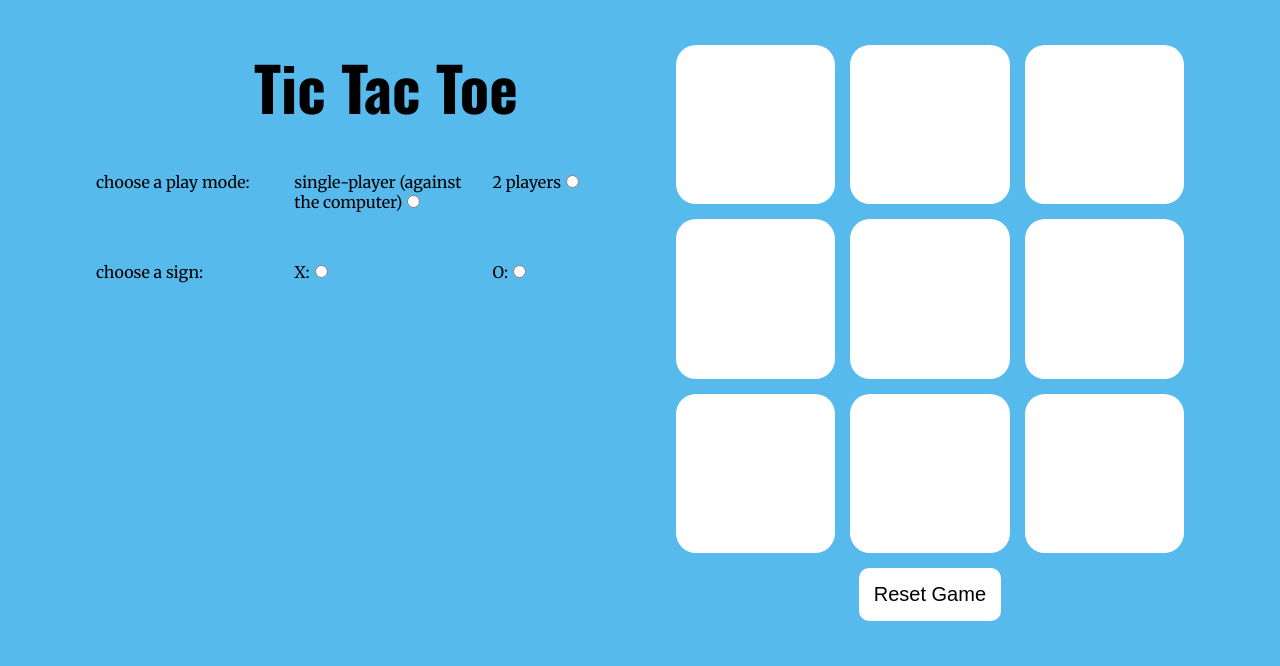
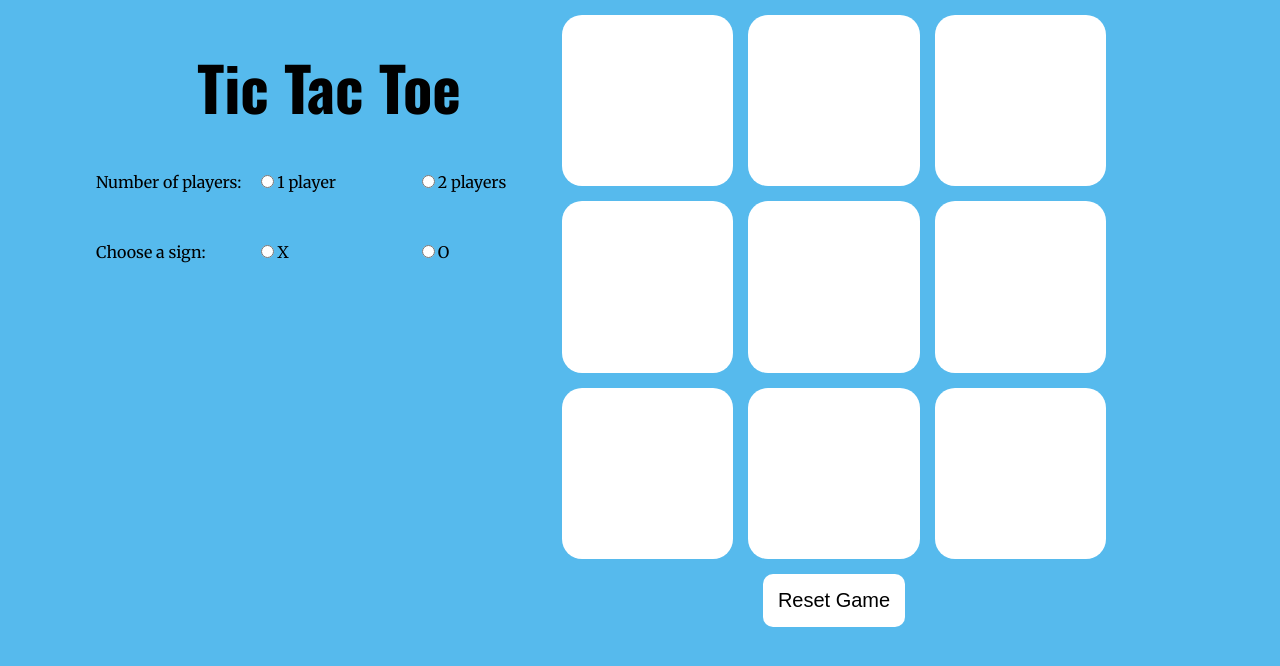
Before and after one commit to MohamedAmin324/Games, a React (Vite) app in the folder TicTacToe/: page / in a window 1280 px wide. Shown: the top 666 px of the page. Built offline with nearby package versions, Linux system fonts and the light colour scheme.

Commit message:
Add more style improvements

```diff
--- a/TicTacToe/src/Game.jsx
+++ b/TicTacToe/src/Game.jsx
@@ -191,22 +191,22 @@ export default function Game() {
 
 	return (
 		<>
-			<div className=''>
+			<div>
 				<h1 className='oswald'>Tic Tac Toe</h1>
 				<FormInput
-					formLabel='choose a play mode:'
+					formLabel='Number of players:'
 					options={modeOptions}
 					updateSettings={updateSettings}
 				/>
 				{settings.mode === 'single-player' && (
 					<FormInput
-						formLabel='Do you want to go first?:'
+						formLabel='Go first?:'
 						options={turnsOptions}
 						updateSettings={updateSettings}
 					/>
 				)}
 				<FormInput
-					formLabel='choose a sign:'
+					formLabel='Choose a sign:'
 					setUserSign={setUserSign}
 					updateSettings={updateSettings}
 					options={signOptions}
--- a/TicTacToe/src/components/FormInput.jsx
+++ b/TicTacToe/src/components/FormInput.jsx
@@ -25,8 +25,8 @@ export default function FormInput({
 			{/* eslint-disable-next-line react/prop-types*/}
 			{options.map(({ htmlFor, labelText, ...inputSettings }, index) => (
 				<label key={index} htmlFor={htmlFor}>
+					<input onChange={handleClick} type='radio' {...inputSettings} />
 					{labelText}
-					<input onChange={handleClick} type='radio' {...inputSettings} />
 				</label>
 			))}
 		</div>
--- a/TicTacToe/src/input-data.js
+++ b/TicTacToe/src/input-data.js
@@ -4,14 +4,14 @@ const signOptions = [
         id: 'x-sign',
         name: 'sign',
         value: 'X',
-        labelText: 'X:',
+        labelText: 'X',
     },
     {
         htmlFor: 'o-sign',
         id: 'o-sign',
         name: 'sign',
         value: 'O',
-        labelText: 'O:',
+        labelText: 'O',
     }
 ]
 
@@ -21,7 +21,7 @@ const modeOptions = [
         id: "single-player",
         name: "mode",
         value: "single-player",
-        labelText: "single-player (against the computer)",
+        labelText: "1 player",
     },
     {
         htmlFor: "2-players",
--- a/TicTacToe/src/styles.css
+++ b/TicTacToe/src/styles.css
@@ -49,7 +49,7 @@ h1 {
 }
 
 .grid-container {
-    padding-top: calc(var(--btn-padding) * 3);
+    padding-top: calc(var(--btn-padding));
 }
 
 div.form-container {
@@ -59,11 +59,11 @@ div.form-container {
 
 .item {
     aspect-ratio: 1;
-    display: grid;
-    place-content: center;
-    font-size: 4.75rem;
     background-color: var(--cell-color);
     border-radius: 20px;
+    display: grid;
+    font-size: 4.75rem;
+    place-content: center;
 }
 
 .final-item {
@@ -76,12 +76,12 @@ div.form-container {
 }
 
 .reset-btn {
+    background-color: var(--cell-color);
+    border-radius: 10px;
+    border: none;
+    display: block;
     font-size: 1.25rem;
-    background-color: var(--cell-color);
-    border: none;
-    border-radius: 10px;
     margin: auto;
-    display: block;
     padding: var(--btn-padding);
 }
 
@@ -91,8 +91,7 @@ div.form-container {
 
 @media (width > 768px) {
     .container {
-        width: 75%;
-        margin: auto;
+        width: 50%;
     }
 }
 
```
